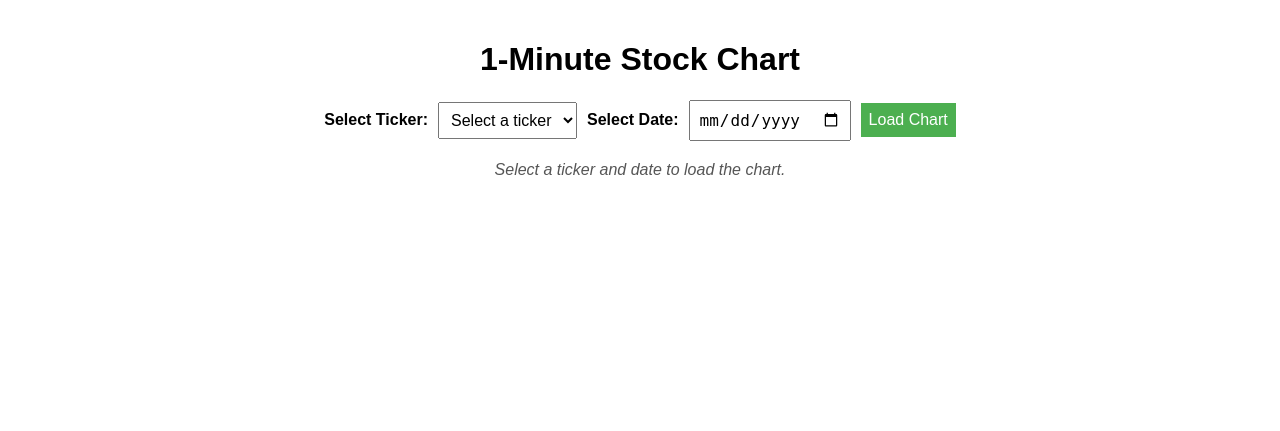
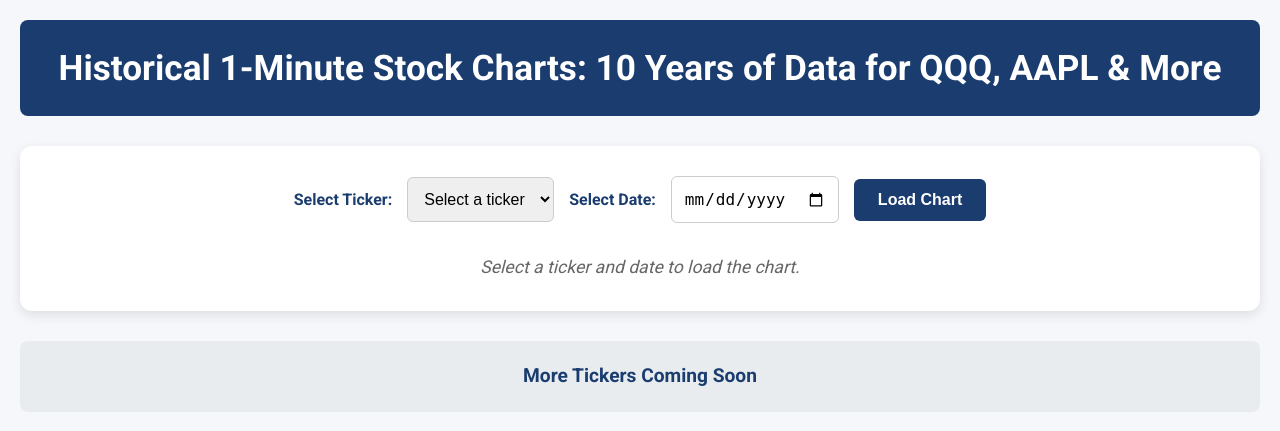
Before and after one commit to doby176/1minchart-clean, a Flask app: page / in a window 1280 px wide. Shown: the top 431 px of the page. Run offline with Flask 3, Linux system fonts and the light colour scheme.

Commit message:
Deploy latest environment with AdSense, SEO, and professional UI

```diff
--- a/static/styles.css
+++ b/static/styles.css
@@ -1,56 +1,153 @@
+/* Reset default margins and use Roboto font */
+* {
+    margin: 0;
+    padding: 0;
+    box-sizing: border-box;
+}
+
 body {
-    font-family: Arial, sans-serif;
-    max-width: 1200px;
+    font-family: 'Roboto', sans-serif;
+    background-color: #f5f7fa;
+    color: #333;
+    line-height: 1.6;
+    max-width: 1400px;
     margin: 0 auto;
     padding: 20px;
 }
 
-h1 {
+/* Header */
+header {
+    background-color: #1a3c6e; /* Dark blue for professional look */
+    color: white;
+    padding: 20px;
     text-align: center;
+    border-radius: 8px;
+    margin-bottom: 30px;
 }
 
+h1 {
+    font-size: 2.2em;
+    font-weight: 700;
+}
+
+/* Main content card */
+.card {
+    background-color: white;
+    border-radius: 12px;
+    box-shadow: 0 4px 12px rgba(0, 0, 0, 0.1);
+    padding: 30px;
+    margin-bottom: 30px;
+}
+
+/* Form styling */
 #stock-form {
     display: flex;
-    gap: 10px;
-    margin-bottom: 20px;
+    gap: 15px;
     justify-content: center;
     align-items: center;
+    flex-wrap: wrap; /* Responsive for smaller screens */
 }
 
 #stock-form label {
-    font-weight: bold;
+    font-weight: 700;
+    color: #1a3c6e;
 }
 
 #stock-form select,
 #stock-form input[type="date"],
 #stock-form button {
-    padding: 8px;
+    padding: 12px;
     font-size: 16px;
+    border: 1px solid #ccc;
+    border-radius: 6px;
+    outline: none;
+    transition: border-color 0.3s;
+}
+
+#stock-form select:focus,
+#stock-form input[type="date"]:focus {
+    border-color: #1a3c6e;
 }
 
 #stock-form button {
-    background-color: #4CAF50;
+    background-color: #1a3c6e;
     color: white;
     border: none;
     cursor: pointer;
+    font-weight: 700;
+    padding: 12px 24px;
 }
 
 #stock-form button:hover {
-    background-color: #45a049;
+    background-color: #15305b;
 }
 
+/* Chart container */
 #chart-container {
-    margin-top: 20px;
+    margin-top: 30px;
     text-align: center;
 }
 
 #chart-container img {
     max-width: 100%;
+    width: 1200px; /* Larger chart width */
     height: auto;
     border: 1px solid #ddd;
+    border-radius: 8px;
+    box-shadow: 0 2px 8px rgba(0, 0, 0, 0.1);
 }
 
 #chart-container p {
-    color: #555;
+    color: #666;
     font-style: italic;
+    font-size: 1.1em;
 }
+
+/* AdSense container */
+.ads-container {
+    margin: 30px auto;
+    text-align: center;
+    max-width: 1200px;
+}
+
+/* Footer */
+footer {
+    text-align: center;
+    color: #1a3c6e;
+    font-size: 1.2em;
+    font-weight: 700;
+    margin-top: 30px;
+    padding: 20px;
+    background-color: #e9ecef;
+    border-radius: 8px;
+}
+
+/* Responsive design */
+@media (max-width: 768px) {
+    body {
+        padding: 10px;
+    }
+
+    h1 {
+        font-size: 1.8em;
+    }
+
+    #stock-form {
+        flex-direction: column;
+        align-items: stretch;
+    }
+
+    #stock-form select,
+    #stock-form input[type="date"],
+    #stock-form button {
+        width: 100%;
+    }
+
+    #chart-container img {
+        width: 100%;
+    }
+
+    .card {
+        padding: 20px;
+    }
+}
--- a/templates/index.html
+++ b/templates/index.html
@@ -2,11 +2,30 @@
 <html lang="en">
 <head>
     <meta charset="UTF-8">
-    <title>1-Minute Stock Chart</title>
-    <link rel="stylesheet" href="/static/styles.css?v=1">
+    <meta name="viewport" content="width=device-width, initial-scale=1.0">
+    <title>1-Minute Stock Charts - Historical Data for QQQ, AAPL, MSFT & More</title>
+    <meta name="description" content="Explore historical 1-minute stock charts for QQQ, AAPL, MSFT, TSLA, ORCL, NVDA, MSTR, UBER, PLTR, META from 2015 to 2025. Analyze price action for trading and investment research.">
+    <meta name="keywords" content="stock charts, QQQ, AAPL, MSFT, TSLA, ORCL, NVDA, MSTR, UBER, PLTR, META, historical stock data, 1-minute bars, stock market analysis, trading, investment">
+    <meta name="author" content="Your Name or Website Name">
+    <meta name="robots" content="index, follow">
+    <!-- Open Graph for social media -->
+    <meta property="og:title" content="1-Minute Stock Charts - Historical Data for QQQ, AAPL, MSFT & More">
+    <meta property="og:description" content="View 1-minute stock charts for QQQ, AAPL, MSFT, TSLA, ORCL, NVDA, MSTR, UBER, PLTR, META from 2015 to 2025. Perfect for trading and investment analysis.">
+    <meta property="og:type" content="website">
+    <meta property="og:url" content="https://onemchart.onrender.com">
+    <!-- Twitter Card -->
+    <meta name="twitter:card" content="summary">
+    <meta name="twitter:title" content="1-Minute Stock Charts - Historical Data for QQQ, AAPL, MSFT & More">
+    <meta name="twitter:description" content="View 1-minute stock charts for QQQ, AAPL, MSFT, TSLA, ORCL, NVDA, MSTR, UBER, PLTR, META from 2015 to 2025. Perfect for trading and investment analysis.">
+    <link href="https://fonts.googleapis.com/css2?family=Roboto:wght@400;700&display=swap" rel="stylesheet">
+    <link rel="stylesheet" href="/static/styles.css?v=4">
 </head>
 <body>
-    <h1>1-Minute Stock Chart</h1>
+    <header>
+        <h1>Historical 1-Minute Stock Charts: 10 Years of Data for QQQ, AAPL & More</h1>
+    </header>
+    <main>
+        <div class="card">
             <form id="stock-form">
                 <label for="ticker-select">Select Ticker:</label>
                 <select id="ticker-select" name="ticker">
@@ -19,6 +38,26 @@
             <div id="chart-container">
                 <p>Select a ticker and date to load the chart.</p>
             </div>
-    <script src="/static/script.js?v=1"></script>
+        </div>
+        <!-- Google AdSense Banner -->
+        <div class="ads-container">
+            <script async src="https://pagead2.googlesyndication.com/pagead/js/adsbygoogle.js?client=ca-pub-9416785017460416"
+                    crossorigin="anonymous"></script>
+            <!-- StockChartBanner -->
+            <ins class="adsbygoogle"
+                 style="display:block"
+                 data-ad-client="ca-pub-9416785017460416"
+                 data-ad-slot="5487535867"
+                 data-ad-format="auto"
+                 data-full-width-responsive="true"></ins>
+            <script>
+                 (adsbygoogle = window.adsbygoogle || []).push({});
+            </script>
+        </div>
+    </main>
+    <footer>
+        <p>More Tickers Coming Soon</p>
+    </footer>
+    <script src="/static/script.js?v=4"></script>
 </body>
 </html>
```
Lines whose indentation alone changed are shown as unchanged.
